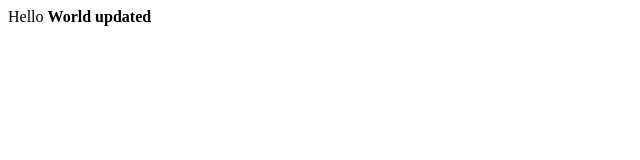
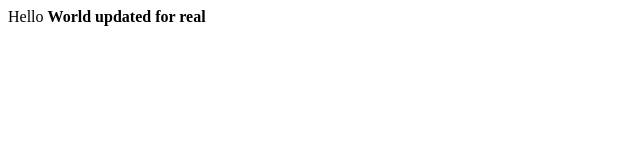
Before and after one commit to NishantTheProgrammer/jenkins-test, a plain HTML site: page index.html in a window 1280 px wide. Shown: the full height of the page, 0-640 px from the left. Drawn offline with Linux system fonts and the light colour scheme.

Commit message:
Update index.html

```diff
--- a/index.html
+++ b/index.html
@@ -1 +1 @@
-Hello <b>World updated</b>
+Hello <b>World updated for real</b>
```
